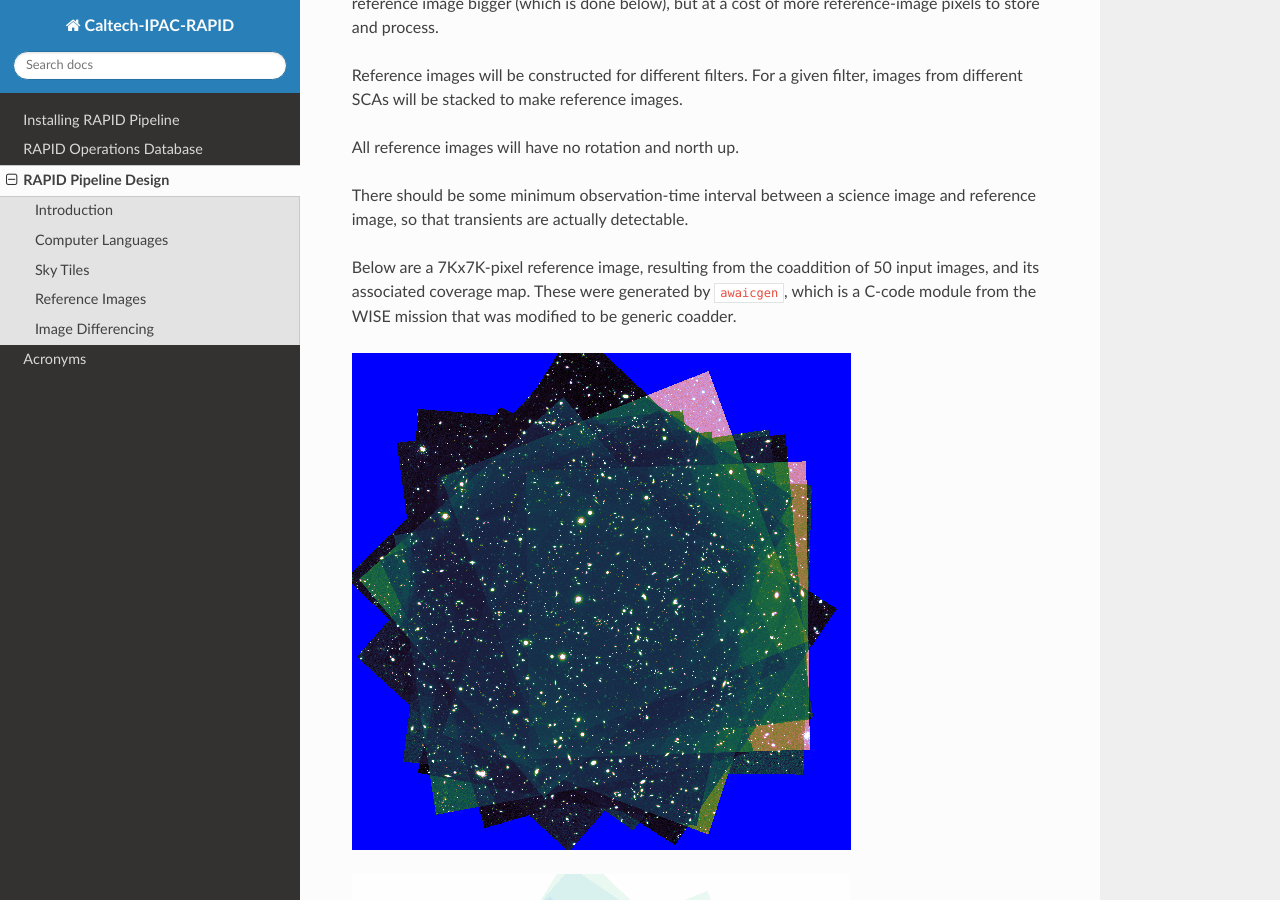
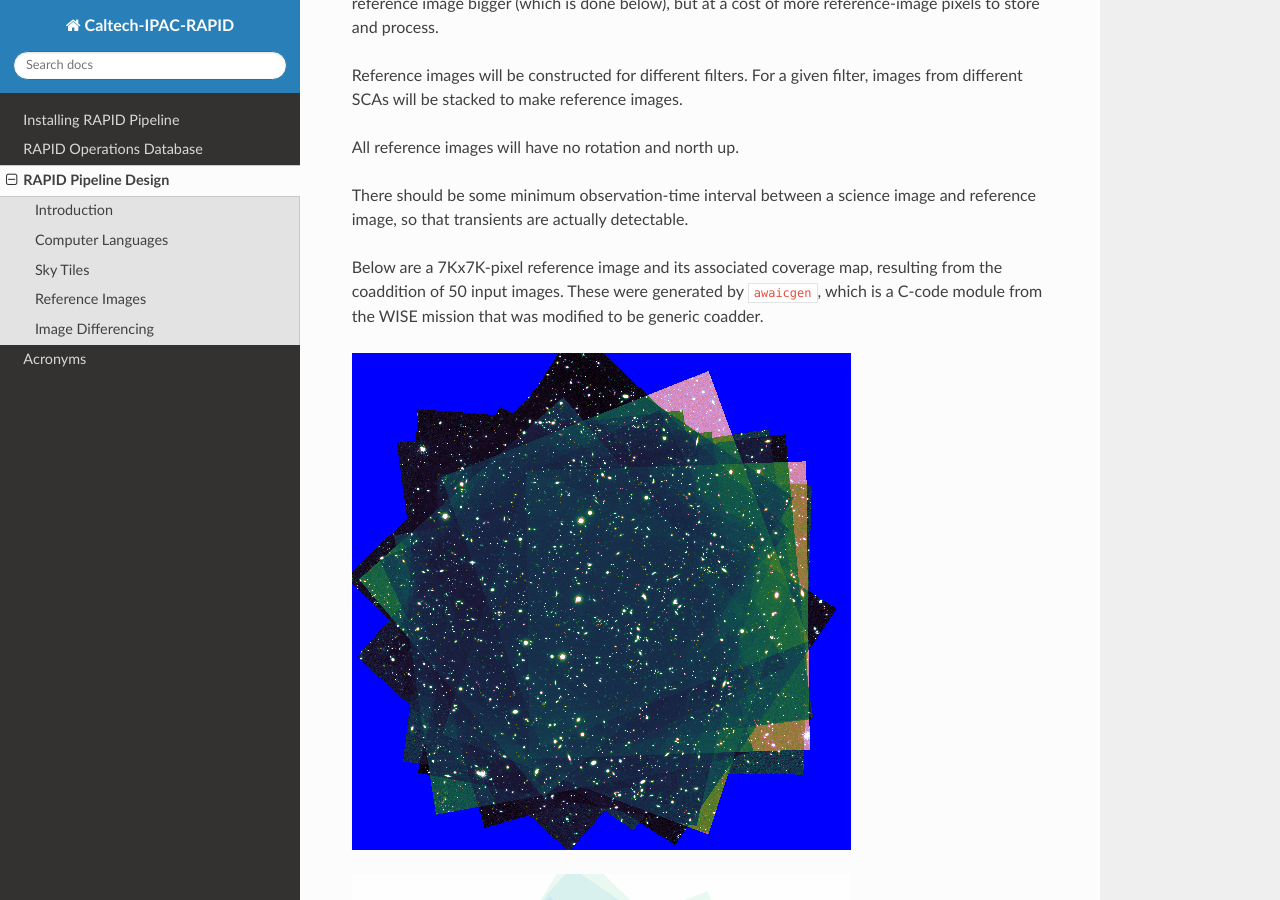
Before and after one commit to Caltech-IPAC/rapid, a Sphinx documentation site: the page built from docs/source/pl/pl.rst, in a window 1280 px wide and 900 px high, scrolled down 5317 px. Built offline with Sphinx 7.4.7 and the Read the Docs theme 3.1.0, drawn with Linux system fonts in a browser that asks for light colours.

Commit message:
Refined the text.

```diff
--- a/docs/source/pl/pl.rst
+++ b/docs/source/pl/pl.rst
@@ -151,7 +151,7 @@ All reference images will have no rotation and north up.
 There should be some minimum observation-time interval between a science image and reference image, so that
 transients are actually detectable.
 
-Below are a 7Kx7K-pixel reference image, resulting from the coaddition of 50 input images, and its associated coverage map.
+Below are a 7Kx7K-pixel reference image and its associated coverage map, resulting from the coaddition of 50 input images.
 These were generated by ``awaicgen``, which is a C-code module from the WISE mission that was modified to be generic coadder.
 
 .. image:: awaicgen_output_mosaic_image_50.png
```
